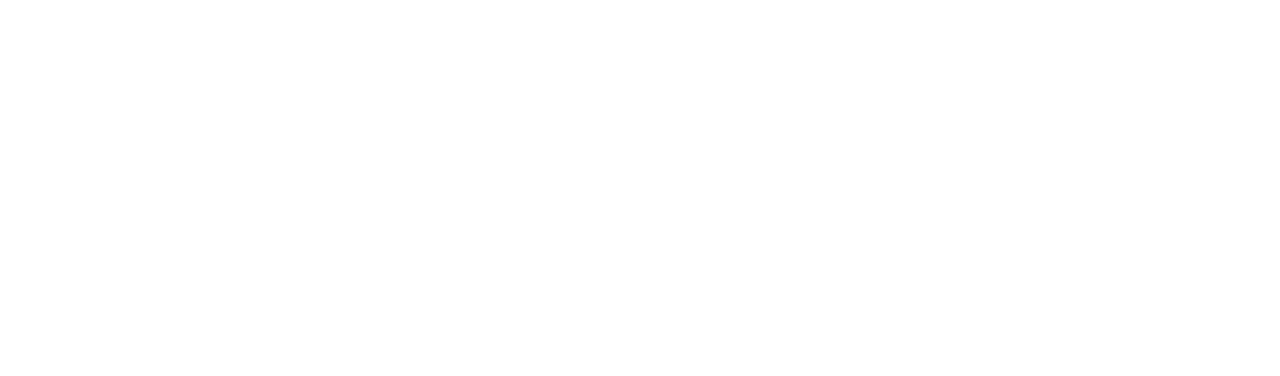
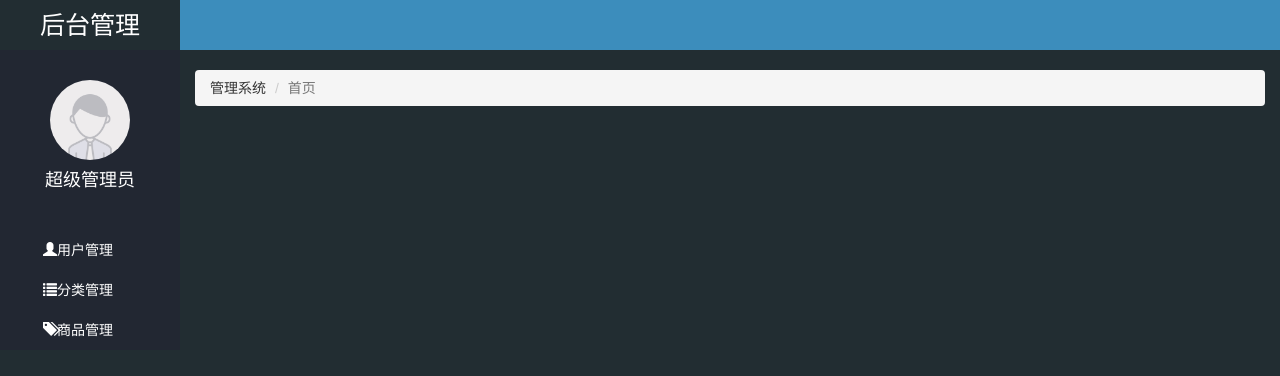
Before and after one commit to jianghan123/letao, a website: page public/back/index.html in a window 1280 px wide. Drawn offline with Linux system fonts and the light colour scheme.

Commit message:
首页静态公共部分

```diff
--- a/public/back/css/common.css
+++ b/public/back/css/common.css
@@ -1,5 +1,18 @@
 .body_bg{
     background-color: #222D32;
+}
+a,
+a:link,
+a:visited,
+a:hover,
+a:active{
+    text-decoration: none;
+  }
+
+ul {
+    list-style: none;
+    margin: 0;
+    padding: 0;
 }
 .panel .panel-title {
     height: 40px;
@@ -11,3 +24,91 @@
 .mt_150 {
     margin-top: 150px;
 }
+
+.mt_20 {
+    margin-top: 20px;
+}
+
+/*侧边栏*/
+.lt_aside {
+    width: 180px;
+    position: fixed;
+    left: 0;
+    top: 0;
+    background-color: #222732;
+    z-index: 99;
+}
+
+.lt_aside .brand{
+    width: 100%;
+    height: 50px;
+    line-height: 50px;
+    text-align: center;
+    font-size: 25px;
+    background-color: #222D32;
+
+}
+.lt_aside .brand a {
+    color: #fff;
+}
+.lt_aside .user {
+    padding-top: 30px;
+    height: 180px;
+}
+.lt_aside .user img {
+    width: 80px;
+    height: 80px;
+    border-radius: 80%;
+    display: block;
+    margin: 0 auto;
+}
+.lt_aside .user p {
+    height: 40px;
+    line-height: 40px;
+    font-size: 18px;
+    color: #fff;
+    text-align: center;
+}
+
+.lt_aside .nav a {
+    display: block;
+    width: 100%;
+    height: 40px;
+    line-height: 40px;
+    padding-left: 40px;
+    color: #fff;
+    /*transparent 透明*/
+    border-left: 3px solid transparent;
+}
+
+.lt_aside .nav a.current {
+    background-color: #1D1F21;
+    border-left: 3px solid paleturquoise;
+}
+
+.lt_aside .nav .child a {
+    padding-left: 60px;
+}
+
+.lt_main {
+    padding-left: 180px;
+    padding-top: 50px;
+}
+
+.lt_topbar {
+    height: 50px;
+    width: 100%;
+    background: #3C8DBC;
+    position: fixed;
+    left: 0;
+    top: 0;
+    padding-left: 180px;
+}
+.lt_topbar a {
+    width: 50px;
+    height: 50px;
+    line-height: 50px;
+    text-align: center;
+    color: #fff;
+    font-size: 20px;
+}
--- a/public/back/index.html
+++ b/public/back/index.html
@@ -2,9 +2,60 @@
 <html lang="en">
 <head>
     <meta charset="UTF-8">
-    <title>Title</title>
+    <title>乐淘商城</title>
+    <link rel="stylesheet" href="./lib/bootstrap/css/bootstrap.css">
+    <link rel="stylesheet" href="./lib/bootstrap-validator/css/bootstrapValidator.min.css">
+    <link rel="stylesheet" href="./lib/nprogress/nprogress.css">
+    <link rel="stylesheet" href="./css/common.css">
+
 </head>
-<body>
+<body class="body_bg">
+<!--左边侧边栏-->
+<div class="lt_aside">
+    <div class="brand">
+        <a href="#">后台管理</a>
+    </div>
+    <div class="user">
+        <img src="./images/default.png" alt="">
+        <p>超级管理员</p>
+    </div>
+    <div class="nav">
+        <ul>
+            <li><a href="user.html"><i class="glyphicon glyphicon-user"></i><span>用户管理</span></a></li>
+            <li>
+                <a href="javascript:;"><i class="glyphicon glyphicon-list"></i><span>分类管理</span></a>
+                <div class="child" style="display: none">
+                    <a href="first.html" class="current">一级标签</a>
+                    <a href="second.html">二级标签</a>
+                </div>
+            </li>
+            <li><a href="product.html "><i class="glyphicon glyphicon-tags"></i><span>商品管理</span></a></li>
+
+        </ul>
+    </div>
+</div>
+<!--y右侧主体-->
+<div class="lt_main">
+    <!--头部 topbar-->
+    <div class="lt_topbar">
+        <a class="pull-left icon-menu" href="#" class="glyphicon glyphicon-align-justify"></a>
+        <a class="pull-right icon-logout" href="#" class="glyphicon glyphicon-log-out"></a>
+    </div>
+    <!--流式布局容器 container-fluid 默认padding 15px -->
+    <div class="container-fluid">
+        <!--路径导航-->
+        <ol class="breadcrumb mt_20">
+            <li><a href="#"></a>管理系统</li>
+            <li class="active">首页</li>
+        </ol>
+    </div>
+</div>
+<script src="./lib/jquery/jquery.min.js"></script>
+<script src="./lib/bootstrap/js/bootstrap.min.js"></script>
+<script src="./lib/bootstrap-validator/js/bootstrapValidator.min.js"></script>
+<script src="./lib/nprogress/nprogress.js"></script>
+<script src="js/common.js"></script>
+<script src="js/index.js"></script>
 
 </body>
 </html>
```
Also changed, not shown: public/back/images/default.png (added), public/back/images/none.png (added), public/back/js/common.js (line endings or trailing spaces), public/back/js/index.js (added).
